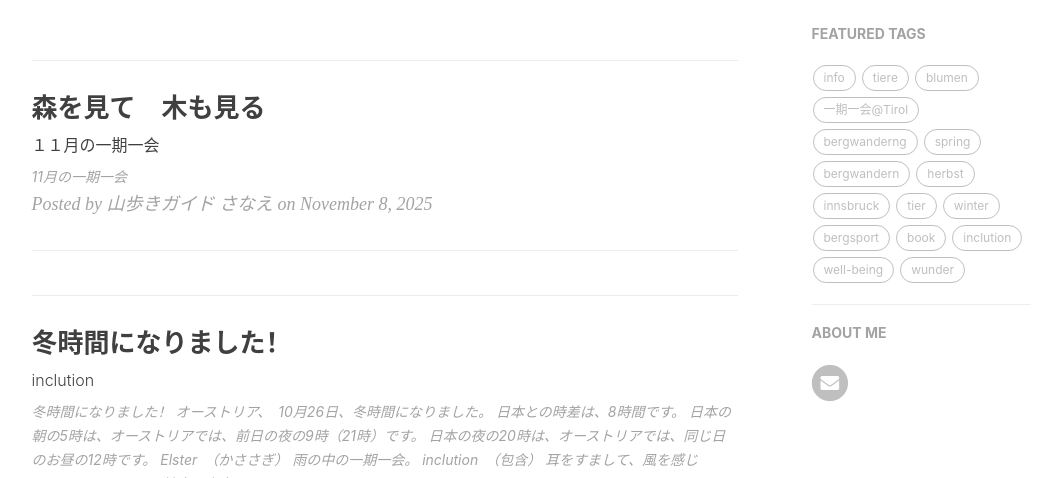
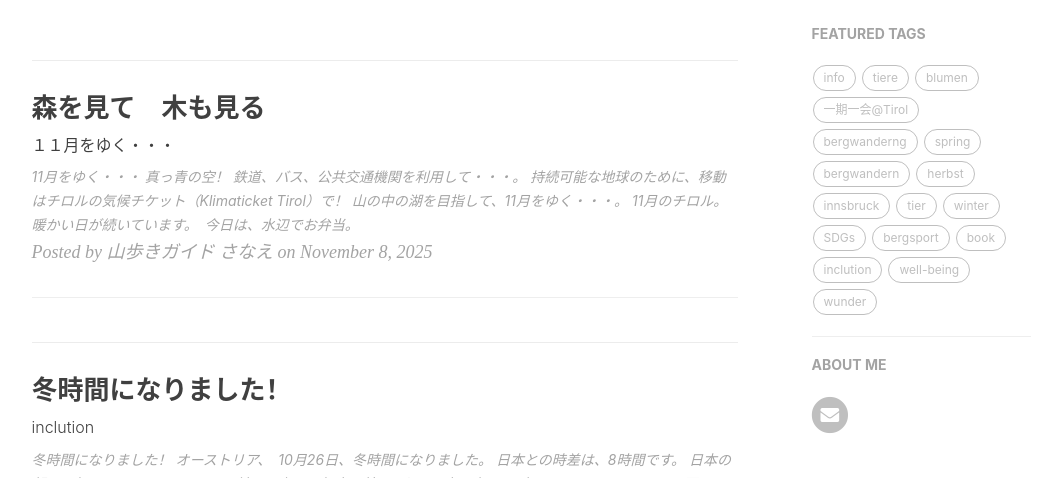
Before and after one commit to yamayagi/yamayagi.github.io, a Jekyll site: the page built from index.html, in a window 1280 px wide and 900 px high, cut to the strip 422-900 px from the top of the window. Shown: the whole strip, without its empty margins (136-1198 px from the left). Built offline with Jekyll 4.4.1, drawn with Linux system fonts in a browser that asks for light colours; nearby versions of some CDN libraries; the list of posts is cut into pages by our own code; comment, search, counter and statistics services are not loaded.

Commit message:
Update 2025-11-08-herbst.md

```diff
--- a/_posts/2025-11-08-herbst.md
+++ b/_posts/2025-11-08-herbst.md
@@ -1,9 +1,19 @@
 ---
 title: 森を見て　木も見る
-subtitle: １１月の一期一会
-tags: [info,tier,well-being]
+subtitle: １１月をゆく・・・
+tags: [info,tier,well-being, SDGs]
 ---
 
-# 11月の一期一会
+# 11月をゆく・・・
+
+真っ青の空！
+
+鉄道、バス、公共交通機関を利用して・・・。
+
+持続可能な地球のために、移動はチロルの気候チケット（Klimaticket Tirol）で！
+
+山の中の湖を目指して、11月をゆく・・・。
+
+11月のチロル。暖かい日が続いています。　今日は、水辺でお弁当。
 
 ![20251105riffelsee](https://piwigo.schickl.de/i.php?/upload/2025/11/08/20251108044449-0d6115b4-me.jpg)
```
